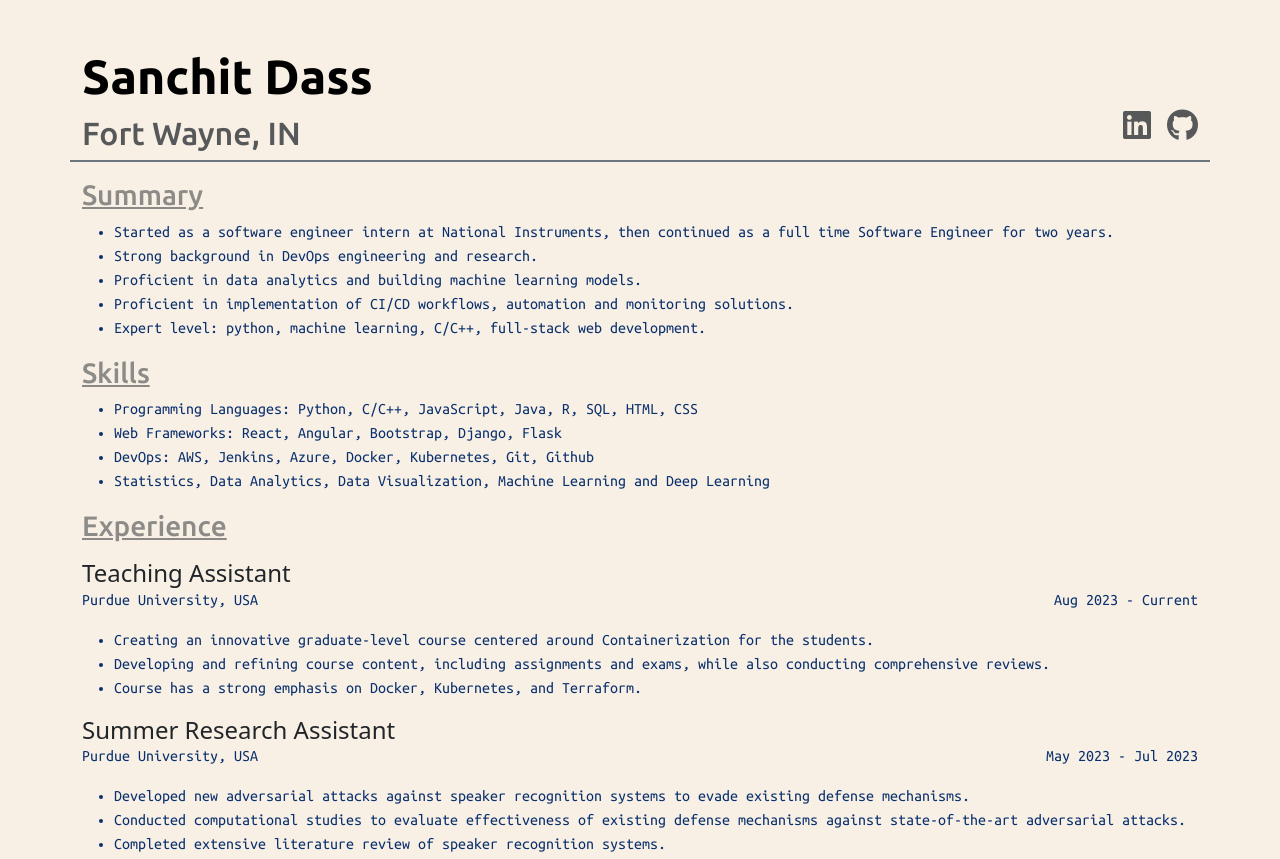
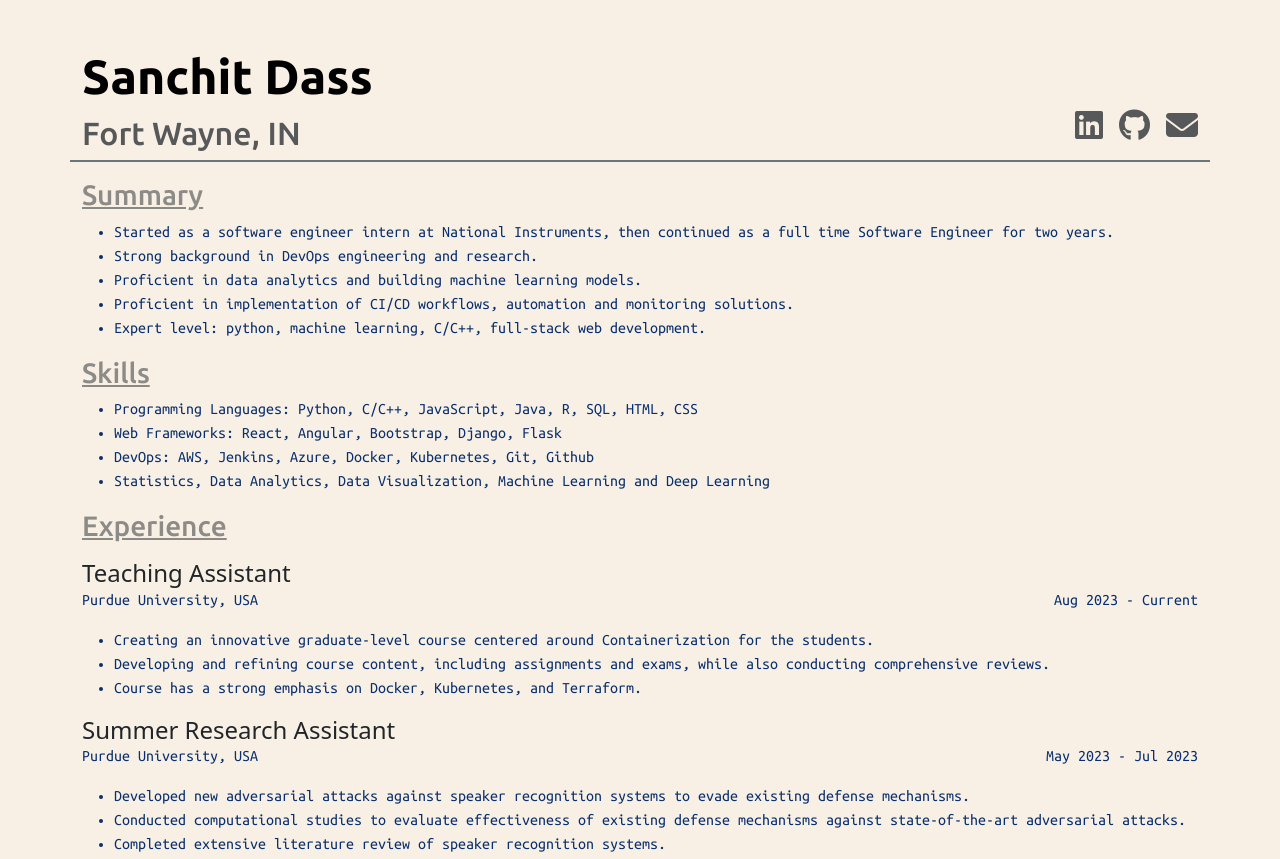
Before and after one commit to sanchitd9/my_site, a plain HTML site: page resume.html in a window 1280 px wide. Shown: the top 859 px of the page. Drawn offline with Linux system fonts and the light colour scheme.

Commit message:
Add "email me" button

```diff
--- a/resume.html
+++ b/resume.html
@@ -23,6 +23,7 @@
                     <ul class="nav justify-content-end list-unstyled">
                         <li class="ms-3"><a class="text-body-secondary" href="https://www.linkedin.com/in/sanchitd9/"><i class="fa-brands fa-linkedin fa-2xl"></i></a></li>
                         <li class="ms-3"><a class="text-body-secondary" href="https://github.com/sanchitd9"><i class="fa-brands fa-github fa-2xl"></i></a></li>
+                        <li class="ms-3"><a class="text-body-secondary" href="mailto:sanchitd9@gmail.com"><i class="fa-solid fa-envelope fa-2xl"></i></a></li>
                     </ul>
                 </div>
             </div>
```
